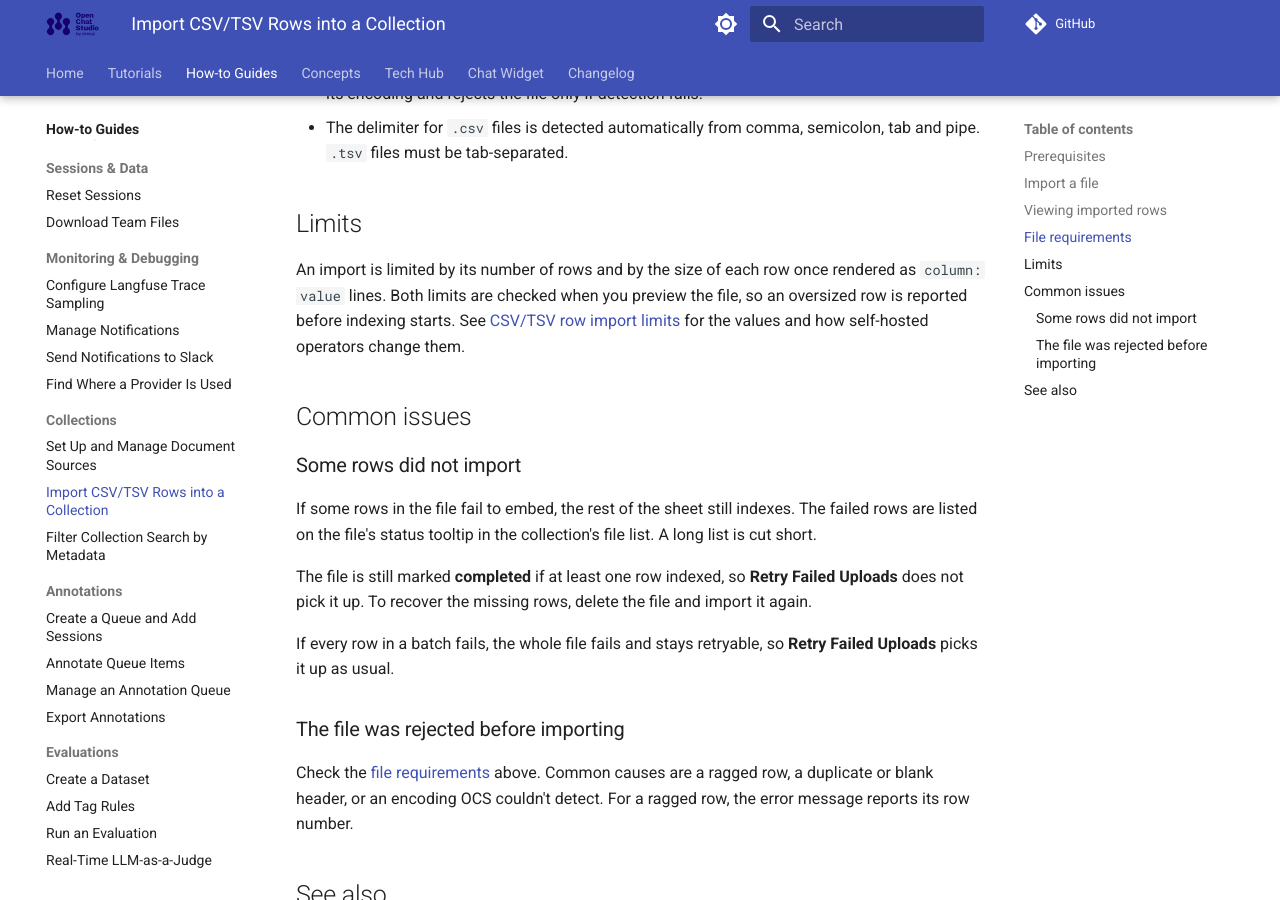
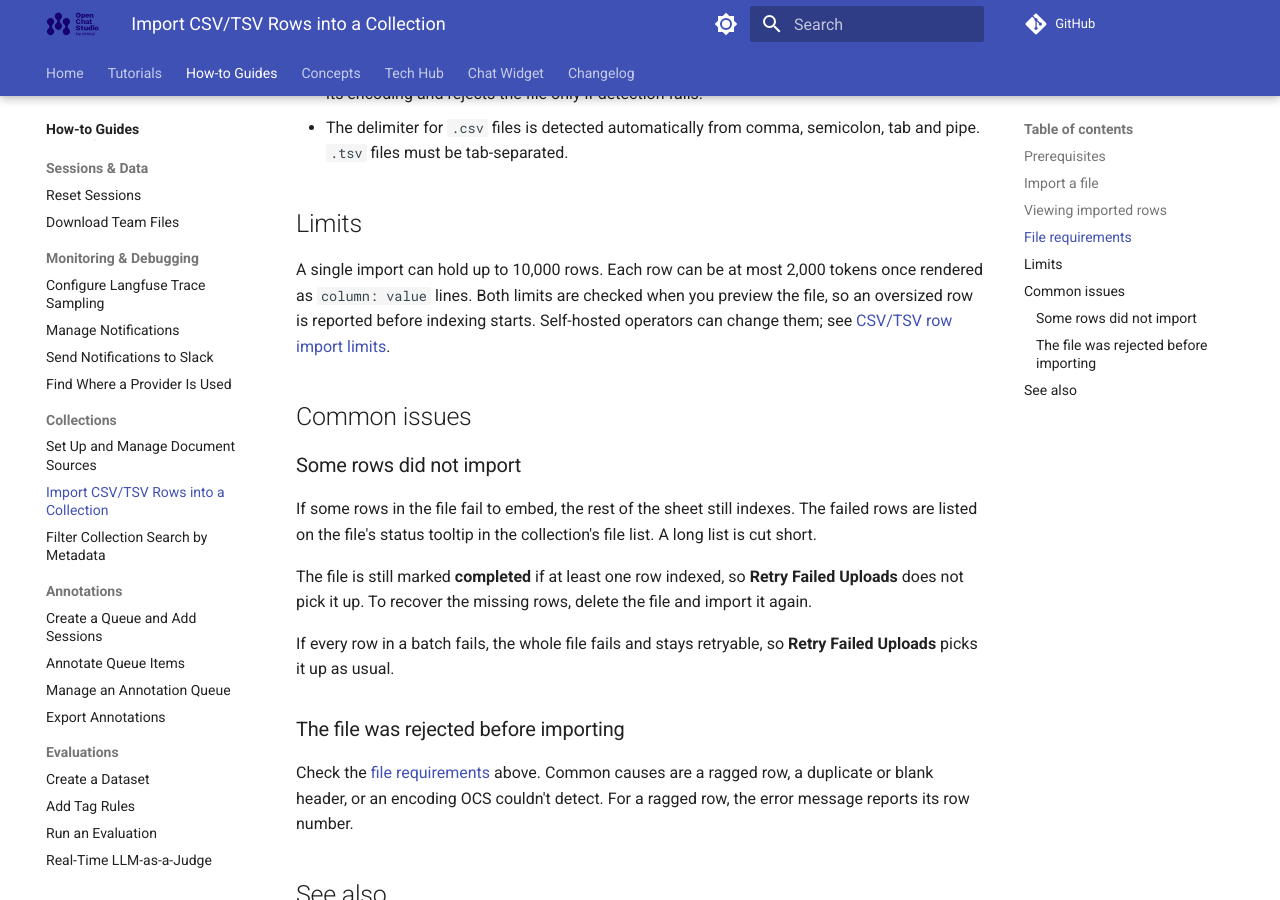
Before and after one commit to dimagi/open-chat-studio-docs, an MkDocs documentation site: the page built from docs/how-to/collections/import_csv_tsv_rows.md, in a window 1280 px wide and 900 px high, scrolled down 1466 px. Built offline with MkDocs 1.6.1 and Material for MkDocs 9.7.7, drawn with Linux system fonts in a browser that asks for light colours; a script that is not in the unit is left out; comment, search, counter and statistics services are not loaded.

Commit message:
Wording improvements

```diff
--- a/docs/how-to/collections/import_csv_tsv_rows.md
+++ b/docs/how-to/collections/import_csv_tsv_rows.md
@@ -57,9 +57,10 @@ The collection's **Index Inspector** page (the search icon) doesn't show the row
 
 ## Limits
 
-An import is limited by its number of rows and by the size of each row once rendered as `column: value` lines.
+A single import can hold up to 10,000 rows.
+Each row can be at most 2,000 tokens once rendered as `column: value` lines.
 Both limits are checked when you preview the file, so an oversized row is reported before indexing starts.
-See [CSV/TSV row import limits](../../tech-hub/collections/local-index-optimization.md#csvtsv-row-import-limits) for the values and how self-hosted operators change them.
+Self-hosted operators can change them; see [CSV/TSV row import limits](../../tech-hub/collections/local-index-optimization.md#csvtsv-row-import-limits).
 
 ## Common issues
 
```
Also changed, not shown: docs/how-to/collections/document_sources.md (+1 -1 lines), docs/tech-hub/collections/confluence_document_source.md (+2 -2 lines).
